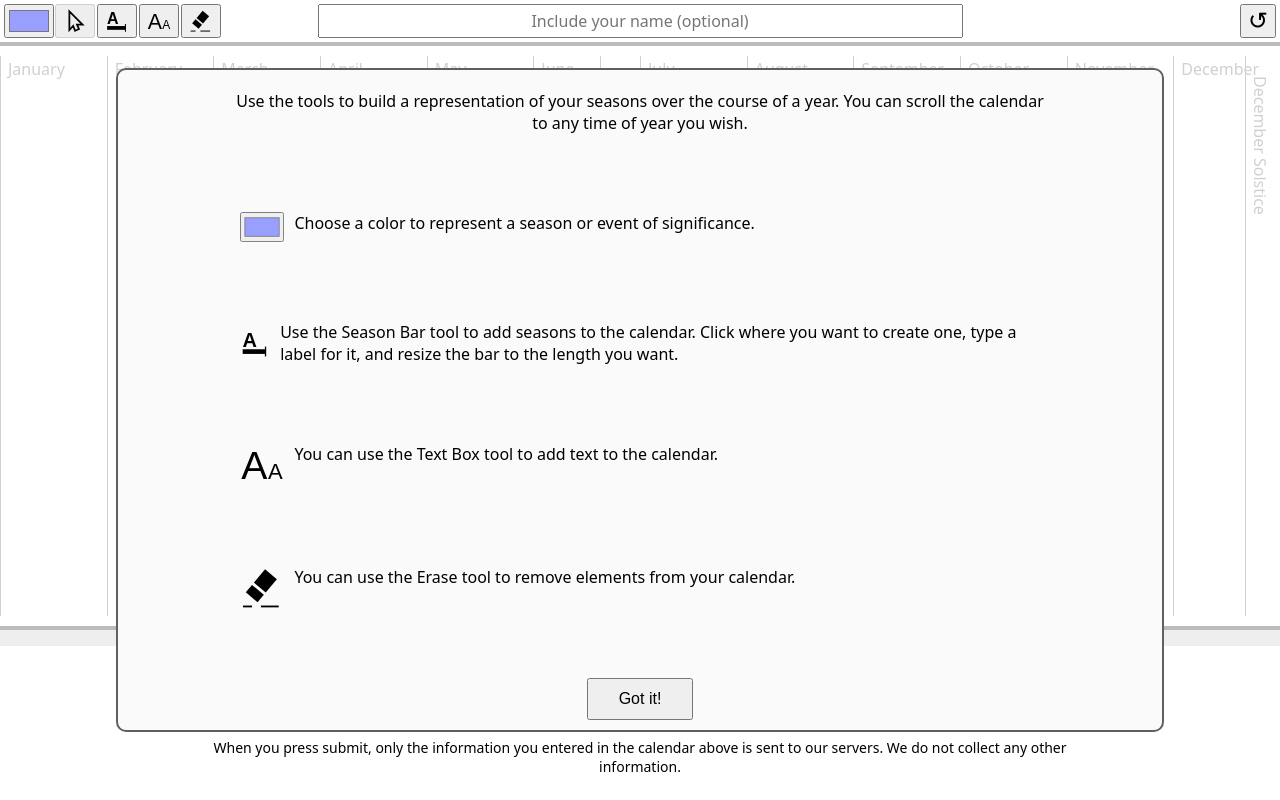
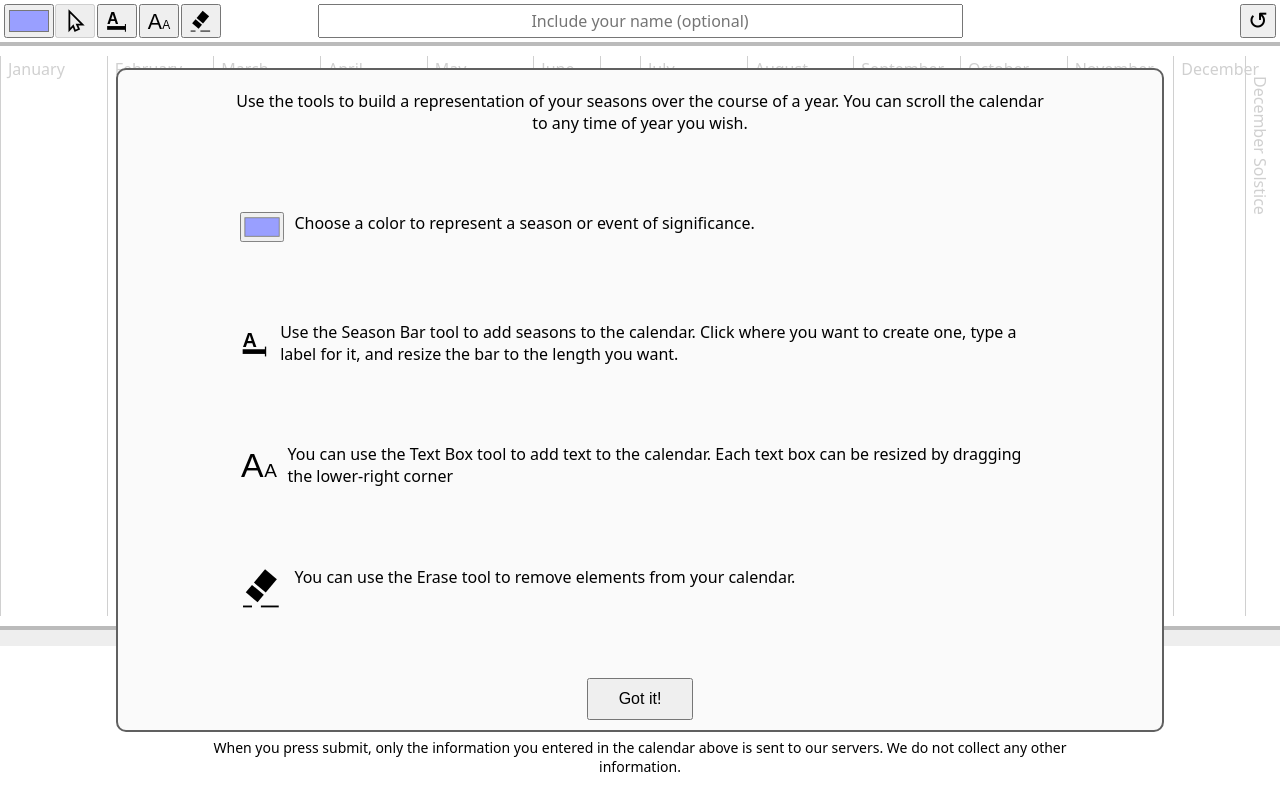
Before and after one commit to alhayden/seasons, a plain HTML site: page index.html in a window 1280 px wide. Drawn offline with Linux system fonts and the light colour scheme.

```diff
--- a/index.html
+++ b/index.html
@@ -52,7 +52,7 @@
             <div class="info">
                 <img class="infoicon" src="text.svg">
                 <div>
-                    You can use the Text Box tool to add text to the calendar.
+                    You can use the Text Box tool to add text to the calendar.  Each text box can be resized by dragging the lower-right corner
                 </div>
             </div>
             <div class="info">
--- a/scripts.js
+++ b/scripts.js
@@ -578,7 +578,6 @@
         ghostText.style.left = x + "px";
         ghostText.style.top = y + "px";
         ghostText.style.display = "block";
-        console.log("think");
 
     } else {
         ghostText.style.display = "none";
```
